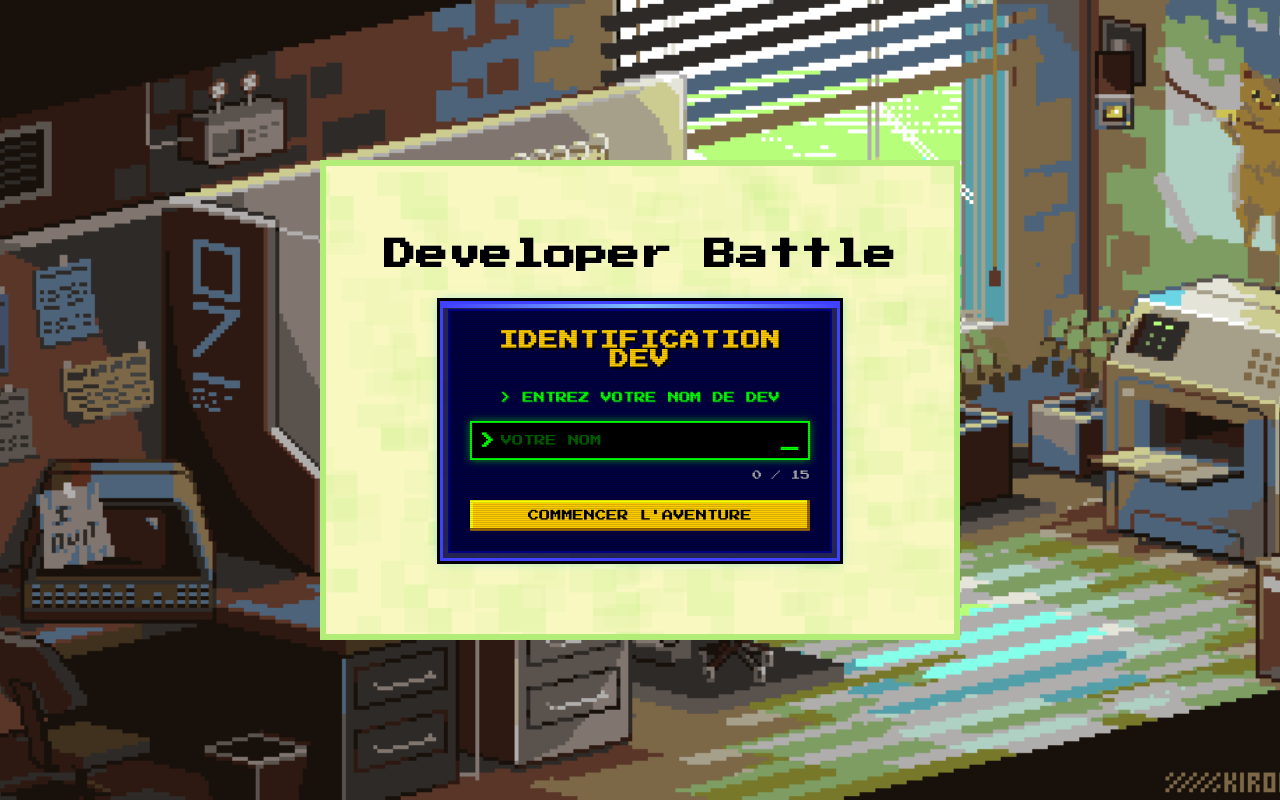
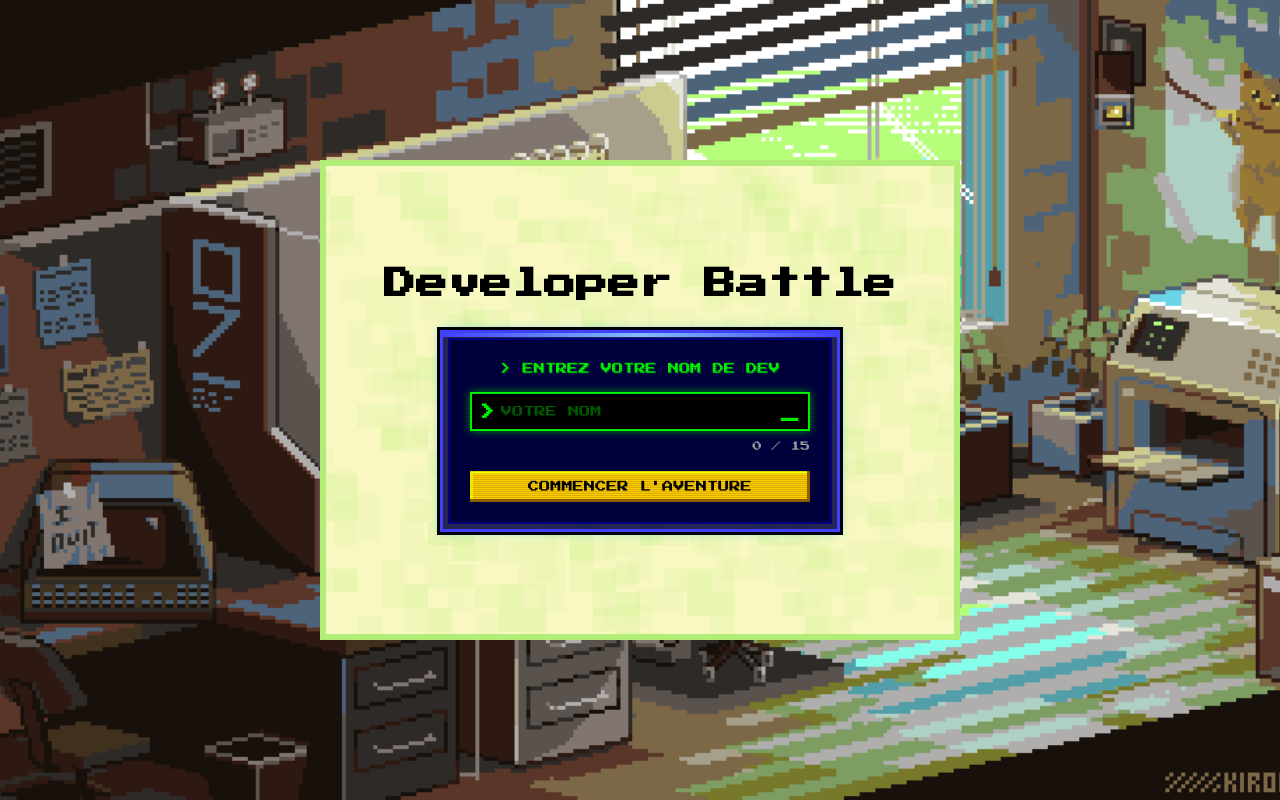
Before and after one commit to Chocoshed/react-developer-rpg-game, a React (Vite) app: page / in a window 1280 px wide. Built offline with nearby package versions, Linux system fonts and the light colour scheme.

Commit message:
Remove title from PlayerForm component

```diff
--- a/src/components/player/PlayerForm.jsx
+++ b/src/components/player/PlayerForm.jsx
@@ -51,8 +51,6 @@ const PlayerForm = ({ onSubmitSuccess }) => {
         <div className="player-form-container">
             <div className="player-form-wrapper">
                 <form onSubmit={handleSubmit} className="player-form">
-                    <h2 className="form-title">IDENTIFICATION DEV</h2>
-
                     <div className="form-instruction">
                         <p>&gt; ENTREZ VOTRE NOM DE DEV</p>
                     </div>
```
